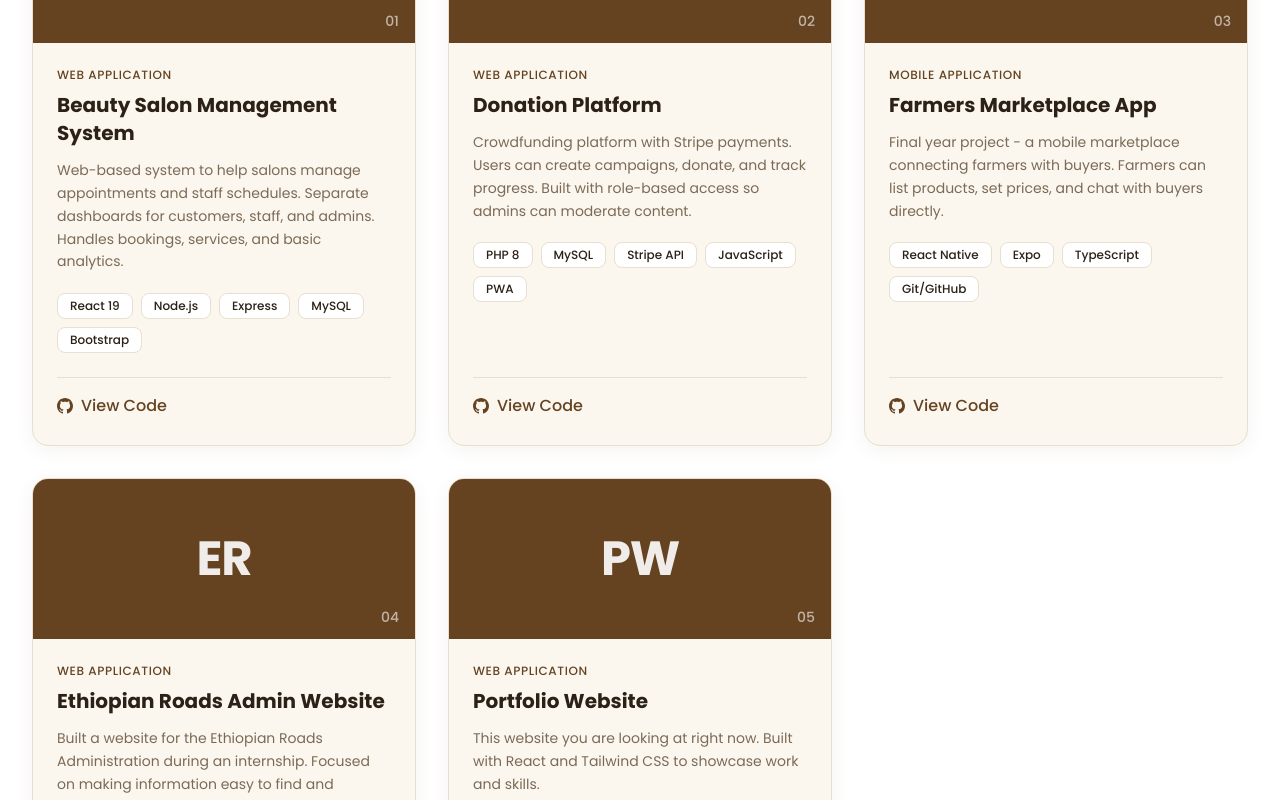
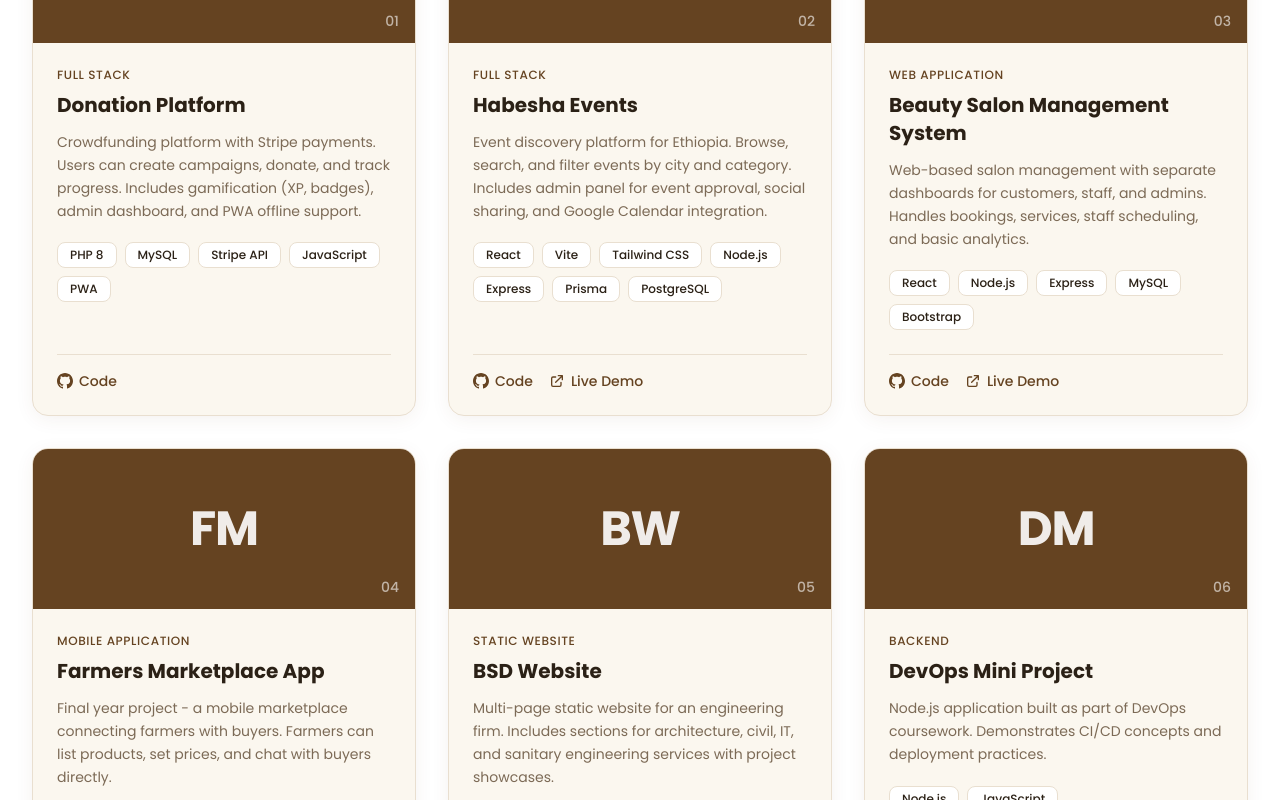
Before and after one commit to tsegayes332-cell/portfolio, a React (Create React App) app: page / in a window 1280 px wide. Shown: the part 3140-3940 px from the top of the page. Built offline with nearby package versions, Linux system fonts and the light colour scheme; the HTML template or start-up script is replaced by a standard one.

Commit message:
Add all real projects with accurate descriptions, live demo links, and correct tech stacks

```diff
--- a/src/components/Projects.js
+++ b/src/components/Projects.js
@@ -3,39 +3,52 @@ import React from 'react';
 const Projects = () => {
   const projects = [
     {
-      title: "Beauty Salon Management System",
-      description: "Web-based system to help salons manage appointments and staff schedules. Separate dashboards for customers, staff, and admins. Handles bookings, services, and basic analytics.",
-      technologies: ["React 19", "Node.js", "Express", "MySQL", "Bootstrap"],
-      category: "Web Application",
-      githubUrl: "https://github.com/tsegayes332-cell/beauty-salon"
+      title: "Donation Platform",
+      description: "Crowdfunding platform with Stripe payments. Users can create campaigns, donate, and track progress. Includes gamification (XP, badges), admin dashboard, and PWA offline support.",
+      technologies: ["PHP 8", "MySQL", "Stripe API", "JavaScript", "PWA"],
+      category: "Full Stack",
+      githubUrl: "https://github.com/tsegayes332-cell/donation-platform",
+      liveUrl: null
     },
     {
-      title: "Donation Platform",
-      description: "Crowdfunding platform with Stripe payments. Users can create campaigns, donate, and track progress. Built with role-based access so admins can moderate content.",
-      technologies: ["PHP 8", "MySQL", "Stripe API", "JavaScript", "PWA"],
+      title: "Habesha Events",
+      description: "Event discovery platform for Ethiopia. Browse, search, and filter events by city and category. Includes admin panel for event approval, social sharing, and Google Calendar integration.",
+      technologies: ["React", "Vite", "Tailwind CSS", "Node.js", "Express", "Prisma", "PostgreSQL"],
+      category: "Full Stack",
+      githubUrl: "https://github.com/tsegayes332-cell/habesha-events",
+      liveUrl: "https://habesha-events-pied.vercel.app"
+    },
+    {
+      title: "Beauty Salon Management System",
+      description: "Web-based salon management with separate dashboards for customers, staff, and admins. Handles bookings, services, staff scheduling, and basic analytics.",
+      technologies: ["React", "Node.js", "Express", "MySQL", "Bootstrap"],
       category: "Web Application",
-      githubUrl: "https://github.com/tsegayes332-cell/donation-platform"
+      githubUrl: "https://github.com/tsegayes332-cell/beauty-salon",
+      liveUrl: "https://beauty-salon-three-psi.vercel.app"
     },
     {
       title: "Farmers Marketplace App",
       description: "Final year project - a mobile marketplace connecting farmers with buyers. Farmers can list products, set prices, and chat with buyers directly.",
-      technologies: ["React Native", "Expo", "TypeScript", "Git/GitHub"],
+      technologies: ["React Native", "TypeScript", "Expo", "Node.js"],
       category: "Mobile Application",
-      githubUrl: "https://github.com/tsegayes332-cell/portfolio"
+      githubUrl: "https://github.com/tsegayes332-cell/FarmersMarketplace-",
+      liveUrl: null
     },
     {
-      title: "Ethiopian Roads Admin Website",
-      description: "Built a website for the Ethiopian Roads Administration during an internship. Focused on making information easy to find and accessible.",
-      technologies: ["HTML", "CSS", "JavaScript", "Responsive Design"],
-      category: "Web Application",
-      githubUrl: "https://github.com/tsegayes332-cell/portfolio"
+      title: "BSD Website",
+      description: "Multi-page static website for an engineering firm. Includes sections for architecture, civil, IT, and sanitary engineering services with project showcases.",
+      technologies: ["HTML", "CSS", "JavaScript"],
+      category: "Static Website",
+      githubUrl: "https://github.com/tsegayes332-cell/bsd2",
+      liveUrl: "https://bsd2-nine.vercel.app"
     },
     {
-      title: "Portfolio Website",
-      description: "This website you are looking at right now. Built with React and Tailwind CSS to showcase work and skills.",
-      technologies: ["React", "Tailwind CSS", "JavaScript"],
-      category: "Web Application",
-      githubUrl: "https://github.com/tsegayes332-cell/portfolio"
+      title: "DevOps Mini Project",
+      description: "Node.js application built as part of DevOps coursework. Demonstrates CI/CD concepts and deployment practices.",
+      technologies: ["Node.js", "JavaScript"],
+      category: "Backend",
+      githubUrl: "https://github.com/tsegayes332-cell/devops-mini-project",
+      liveUrl: null
     }
   ];
 
@@ -44,7 +57,6 @@ const Projects = () => {
   return (
     <section id="projects" className="section-padding bg-white">
       <div className="container-custom">
-        {/* Section Header */}
         <div className="text-center mb-16">
           <p className="text-primary font-medium text-sm tracking-wider uppercase mb-4 block bg-primary/5 inline-block px-3 py-1 rounded-full">Portfolio</p>
           <h2 className="section-title">Selected Projects</h2>
@@ -57,7 +69,6 @@ const Projects = () => {
               key={index}
               className="group bg-dark rounded-2xl overflow-hidden shadow-soft card-hover border border-light-gray flex flex-col"
             >
-              {/* Project Header */}
               <div className="relative h-40 bg-primary flex items-center justify-center">
                 <span className="text-white/90 text-5xl font-bold tracking-tight">
                   {project.title.split(' ').slice(0, 2).map(w => w[0]).join('')}
@@ -67,7 +78,6 @@ const Projects = () => {
                 </span>
               </div>
 
-              {/* Content */}
               <div className="p-6 flex flex-col flex-1">
                 <span className="text-xs font-medium text-primary uppercase tracking-wider mb-2">
                   {project.category}
@@ -80,7 +90,6 @@ const Projects = () => {
                   {project.description}
                 </p>
 
-                {/* Technologies */}
                 <div className="flex flex-wrap gap-2 mb-6">
                   {project.technologies.map((tech, techIndex) => (
                     <span
@@ -92,21 +101,33 @@ const Projects = () => {
                   ))}
                 </div>
 
-                {/* Links */}
-                <div className="pt-4 border-t border-light-gray mt-auto">
-                  {isRealRepo(project.githubUrl) ? (
+                <div className="flex items-center gap-4 pt-4 border-t border-light-gray mt-auto">
+                  {isRealRepo(project.githubUrl) && (
                     <a
                       href={project.githubUrl}
                       target="_blank"
                       rel="noopener noreferrer"
-                      className="inline-flex items-center gap-2 text-primary font-medium hover:text-primary-light transition-colors duration-300"
+                      className="inline-flex items-center gap-1.5 text-primary font-medium text-sm hover:text-primary-light transition-colors duration-300"
                     >
                       <svg className="w-4 h-4" fill="currentColor" viewBox="0 0 24 24">
                         <path d="M12 0c-6.626 0-12 5.373-12 12 0 5.302 3.438 9.8 8.207 11.387.599.111.793-.261.793-.577v-2.234c-3.338.726-4.033-1.416-4.033-1.416-.546-1.387-1.333-1.756-1.333-1.756-1.089-.745.083-.729.083-.729 1.205.084 1.839 1.237 1.839 1.237 1.07 1.834 2.807 1.304 3.492.997.107-.775.418-1.305.762-1.604-2.665-.305-5.467-1.334-5.467-5.931 0-1.311.469-2.381 1.236-3.221-.124-.303-.535-1.524.117-3.176 0 0 1.008-.322 3.301 1.23.957-.266 1.983-.399 3.003-.404 1.02.005 2.047.138 3.006.404 2.291-1.552 3.297-1.23 3.297-1.23.653 1.653.242 2.874.118 3.176.77.84 1.235 1.911 1.235 3.221 0 4.609-2.807 5.624-5.479 5.921.43.372.823 1.102.823 2.222v3.293c0 .319.192.694.801.576 4.765-1.589 8.199-6.086 8.199-11.386 0-6.627-5.373-12-12-12z" />
                       </svg>
-                      View Code
+                      Code
                     </a>
-                  ) : null}
+                  )}
+                  {project.liveUrl && (
+                    <a
+                      href={project.liveUrl}
+                      target="_blank"
+                      rel="noopener noreferrer"
+                      className="inline-flex items-center gap-1.5 text-primary font-medium text-sm hover:text-primary-light transition-colors duration-300"
+                    >
+                      <svg className="w-4 h-4" fill="none" stroke="currentColor" viewBox="0 0 24 24">
+                        <path strokeLinecap="round" strokeLinejoin="round" strokeWidth={2} d="M10 6H6a2 2 0 00-2 2v10a2 2 0 002 2h10a2 2 0 002-2v-4M14 4h6m0 0v6m0-6L10 14" />
+                      </svg>
+                      Live Demo
+                    </a>
+                  )}
                 </div>
               </div>
             </article>
```
